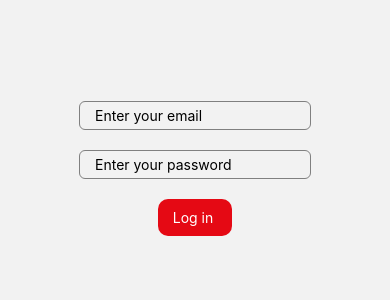
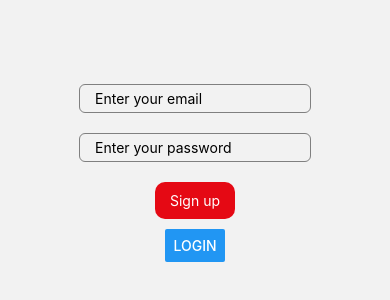
Before and after one commit to ayalasher/moviesapp, a React Native app: screen / in a window 390 px wide. Shown: the part 254-554 px from the top of the page. Built offline with nearby package versions, Linux system fonts and the light colour scheme.

Commit message:
connected the sign up and login pages

```diff
--- a/App.js
+++ b/App.js
@@ -48,7 +48,7 @@ function MyTabs() {
 export default function App() {
   return <NavigationContainer>
    <Stack.Navigator>
-    <Stack.Screen name='login' component={Loginscreen}  options={{title:"Log in ", headerShown:false }} />
+    {/* <Stack.Screen name='login' component={Loginscreen}  options={{title:"Log in ", headerShown:false }} /> */}
     <Stack.Screen name='Signup' component={Signupscreen}  options={{title:"Sign up", headerShown:false }} />
     <Stack.Screen name='Login' component={Loginscreen}  options={{title:"Log in", headerShown:false }} />
     <Stack.Screen name="logintesting" component={MyTabs} options={{title:"Screen 1" ,  headerShown:false }} />
--- a/assets/screens/Loginscreen.js
+++ b/assets/screens/Loginscreen.js
@@ -1,4 +1,4 @@
-import { Text, View ,  StyleSheet , TextInput } from "react-native"
+import { Text, View ,  StyleSheet , TextInput  , Button } from "react-native"
 import React , {useState} from "react"
 import Signupbtn from "../../buttons/Signupbtn";
 
@@ -75,12 +75,18 @@ export default function Loginscreen({navigation}){
     }
 
 
+    function opensignuppagehanlder() {
+        navigation.navigate("Signup")
+    }
+
+
 
     return <View style={styles.rootcontainer} >
             <TextInput onChangeText={captureemailhandler} style={styles.txtinput} placeholder="Enter your email" type />
             <Text/>
             <TextInput onChangeText={capturepasswordhandler} style={styles.txtinput} placeholder="Enter your password" />
             <Signupbtn onpress={loginhandler} >Log in </Signupbtn>
+            <Button title="signup" onPress={opensignuppagehanlder} />
     </View>
 }
 
--- a/assets/screens/Signupscreen.js
+++ b/assets/screens/Signupscreen.js
@@ -75,12 +75,16 @@ export default function Signupscreen({navigation}){
     }
 
 
+    function openloginpagehanlder() {
+        navigation.navigate("Login")
+    }
 
     return <View style={styles.rootcontainer} >
             <TextInput onChangeText={captureemailhandler} style={styles.txtinput} placeholder="Enter your email" type />
             <Text/>
             <TextInput  onChangeText={capturepasswordhandler} style={styles.txtinput} placeholder="Enter your password" />
             <Signupbtn onpress={signuphandler}  >Sign up</Signupbtn>
+            <Button title="Login" onPress={openloginpagehanlder} />
     </View>
 }
 
--- a/buttons/Signupbtn.js
+++ b/buttons/Signupbtn.js
@@ -1,7 +1,7 @@
 import { Pressable, Text, View , StyleSheet } from "react-native";
 
 export default function Signupbtn({children,onpress}) {
-    return <Pressable onPress={onpress} style={styles.rootcontainer} >
+    return <Pressable android_ripple={{color:"grey"}} onPress={onpress} style={styles.rootcontainer} >
             <Text style={styles.btntxt} >
                 {children}
             </Text>
```
